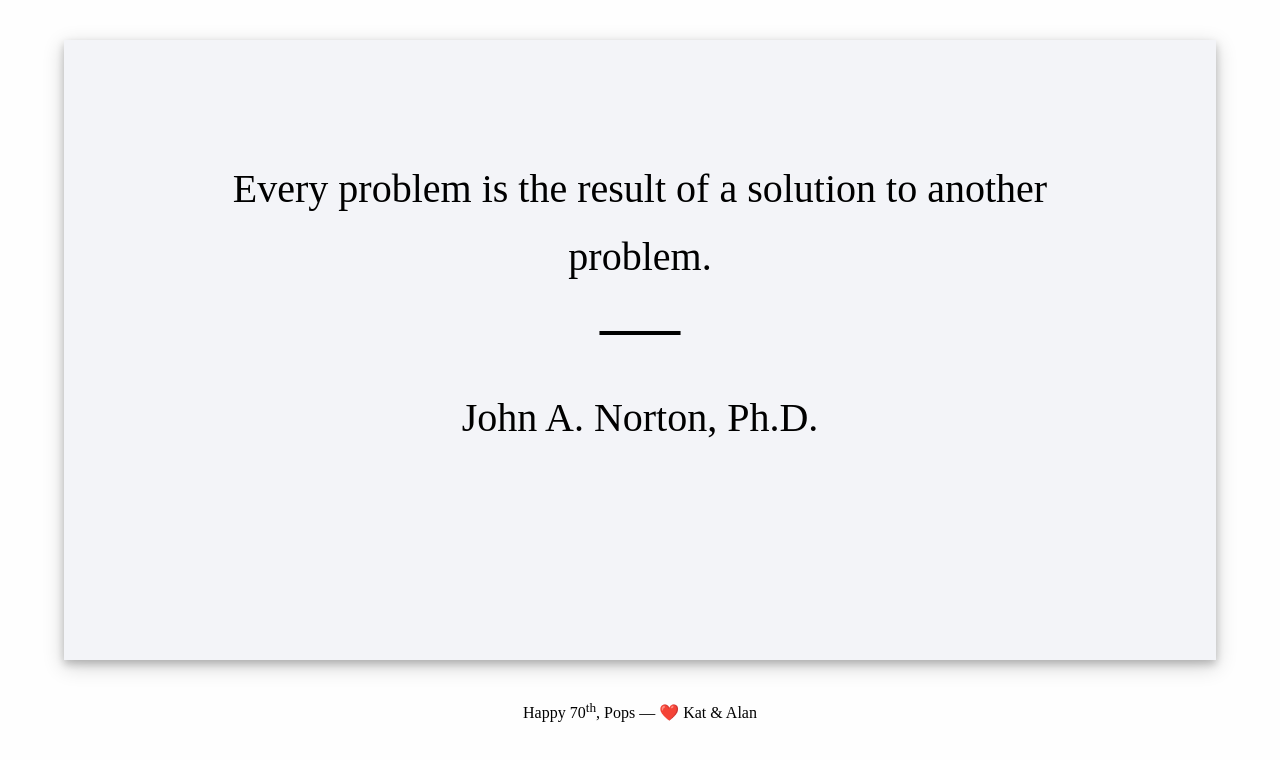
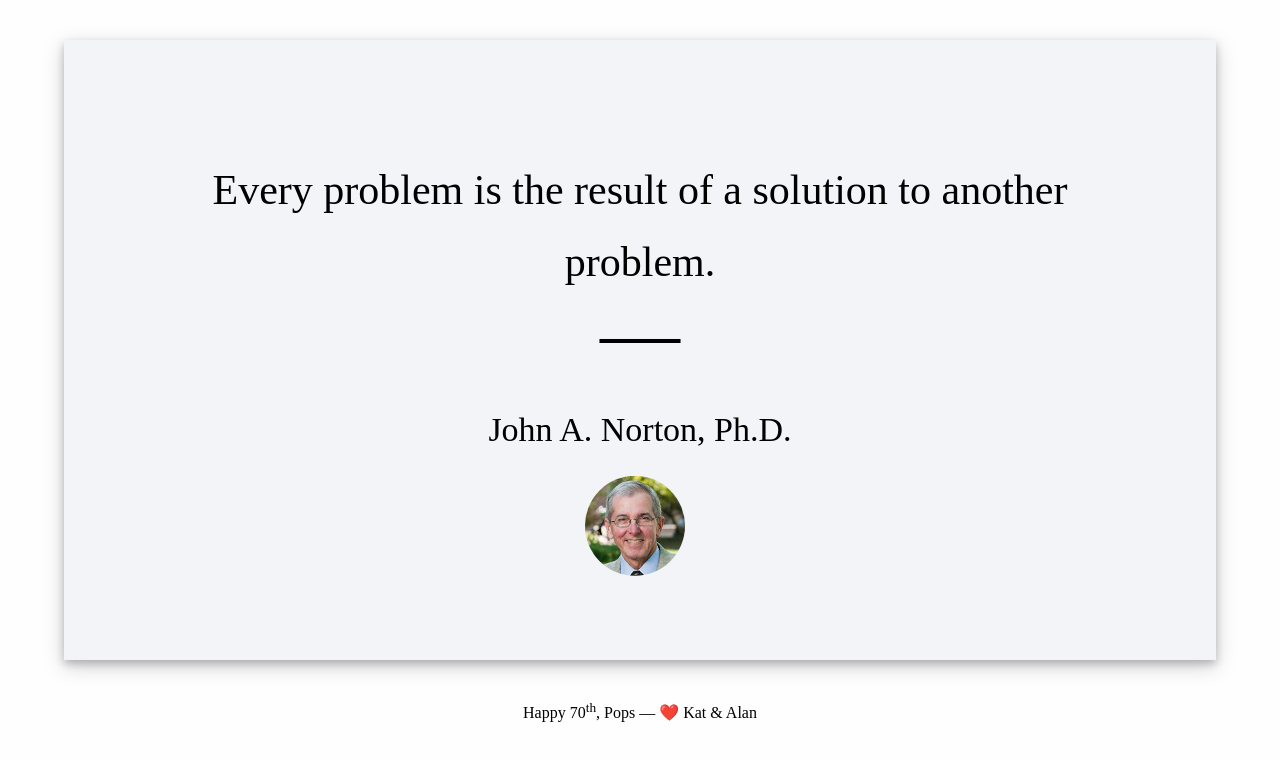
Before and after one commit to nonrational/nortons-law.com, a plain HTML site: page index.html in a window 1280 px wide. Drawn offline with Linux system fonts and the light colour scheme; a web font is replaced by a local one.

Commit message:
now with moar images

```diff
--- a/index.html
+++ b/index.html
@@ -31,7 +31,7 @@
 
         .content {
           line-height: 1.7em;
-          font-size: 40px;
+          font-size: 42px;
           overflow: hidden;
           height: 100%;
           min-height: 450px;
@@ -54,6 +54,7 @@
 
         .content .box .author {
           padding: 25px 0 0 0;
+          font-size: 34px;
         }
 
         blockquote {
@@ -61,6 +62,12 @@
           text-align: center;
           width: 75%;
           margin: auto;
+        }
+
+        .avatar img {
+          opacity: 1;
+          margin: 10px 0 0 0 ;
+          clip-path: circle(50px at 59px 50px);
         }
 
         footer {
@@ -94,6 +101,9 @@
       <blockquote>Every problem is the result of a solution to another problem.</blockquote>
       <div class='separator'>&mdash;</div>
       <div class='author'>John A. Norton, Ph.D.</div>
+      <div class='avatar'>
+        <img src="/images/avatar.jpeg" alt="avatar" width=128>
+      </div>
     </div>
   </div>
   <footer>
```
Also changed, not shown: images/avatar.jpeg (added).
